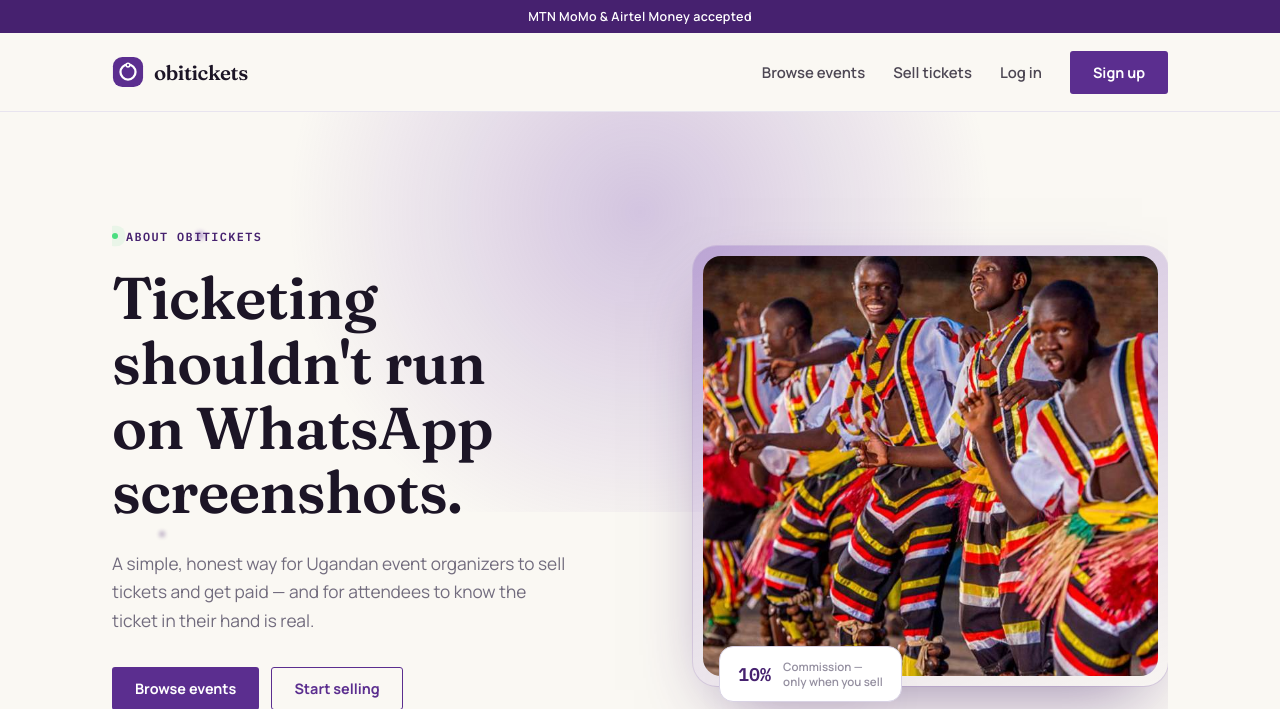
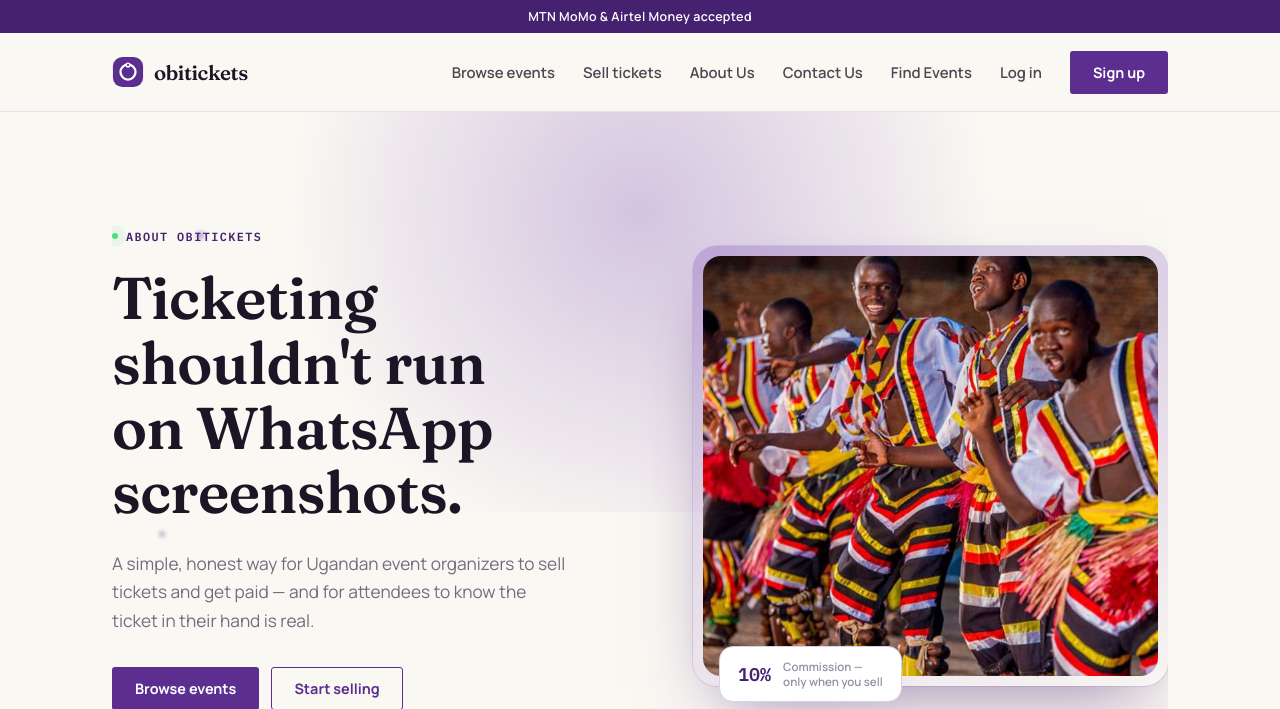
Before and after one commit to obinacademy-lab/obitickets, a PHP site: page /about.php in a window 1280 px wide. Shown: the top 709 px of the page. Run offline with PHP 8.4, Linux system fonts and the light colour scheme.

Commit message:
Add About Us, Contact Us, and Find Events links to the main nav
Mirrors obinacademy-lab/obitickets dev-repo commit dae7c72.

Co-Authored-By: Claude Sonnet 5 <noreply@anthropic.com>

```diff
--- a/includes/header.php
+++ b/includes/header.php
@@ -45,6 +45,9 @@ if (!isset($pageDescription)) {
     <div class="nav-links">
       <a class="ghost" href="/">Browse events</a>
       <a class="ghost" href="/my-events.php">Sell tickets</a>
+      <a class="ghost" href="/about.php">About Us</a>
+      <a class="ghost" href="/contact.php">Contact Us</a>
+      <a class="ghost" href="/search.php">Find Events</a>
       <?php if ($authUser): ?>
         <?php if ($authUser['role'] === 'ADMIN'): ?>
           <a class="ghost" href="/admin.php">Admin</a>
```
